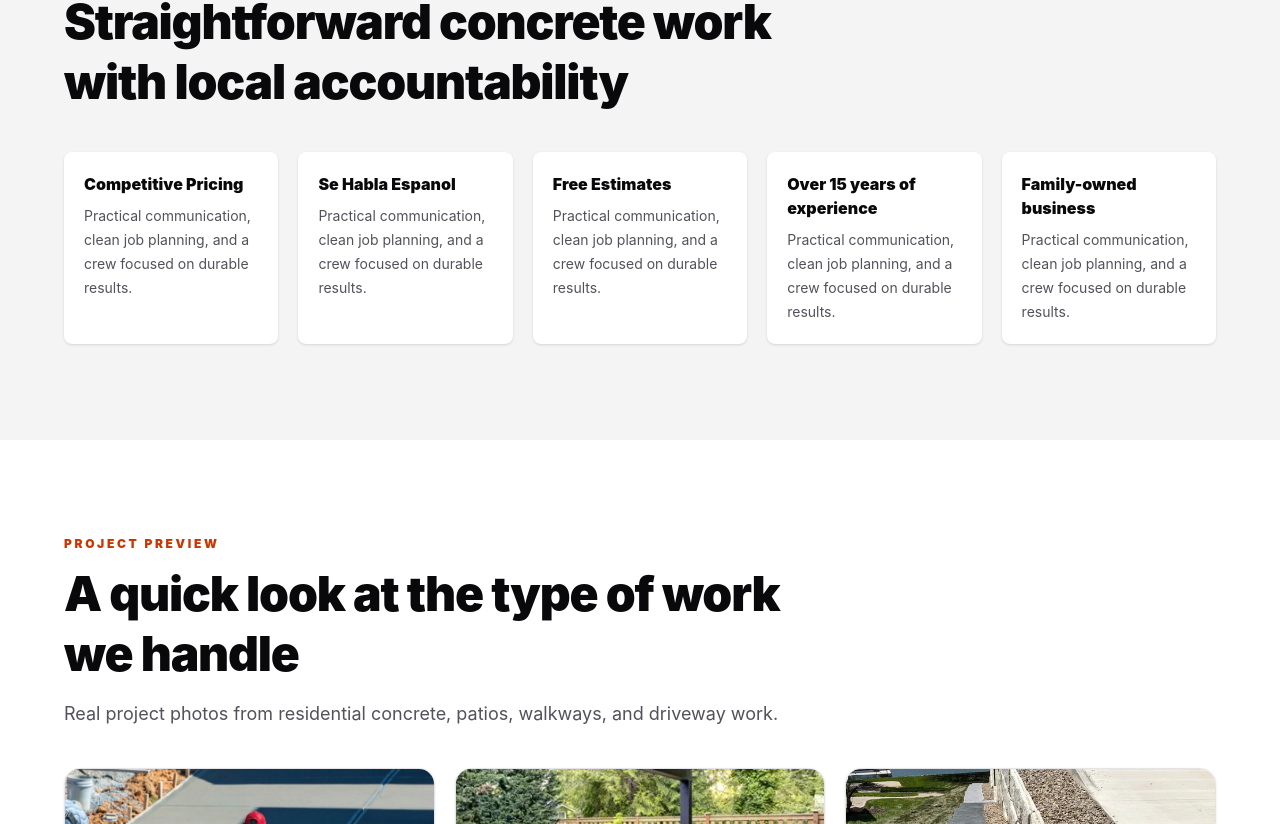
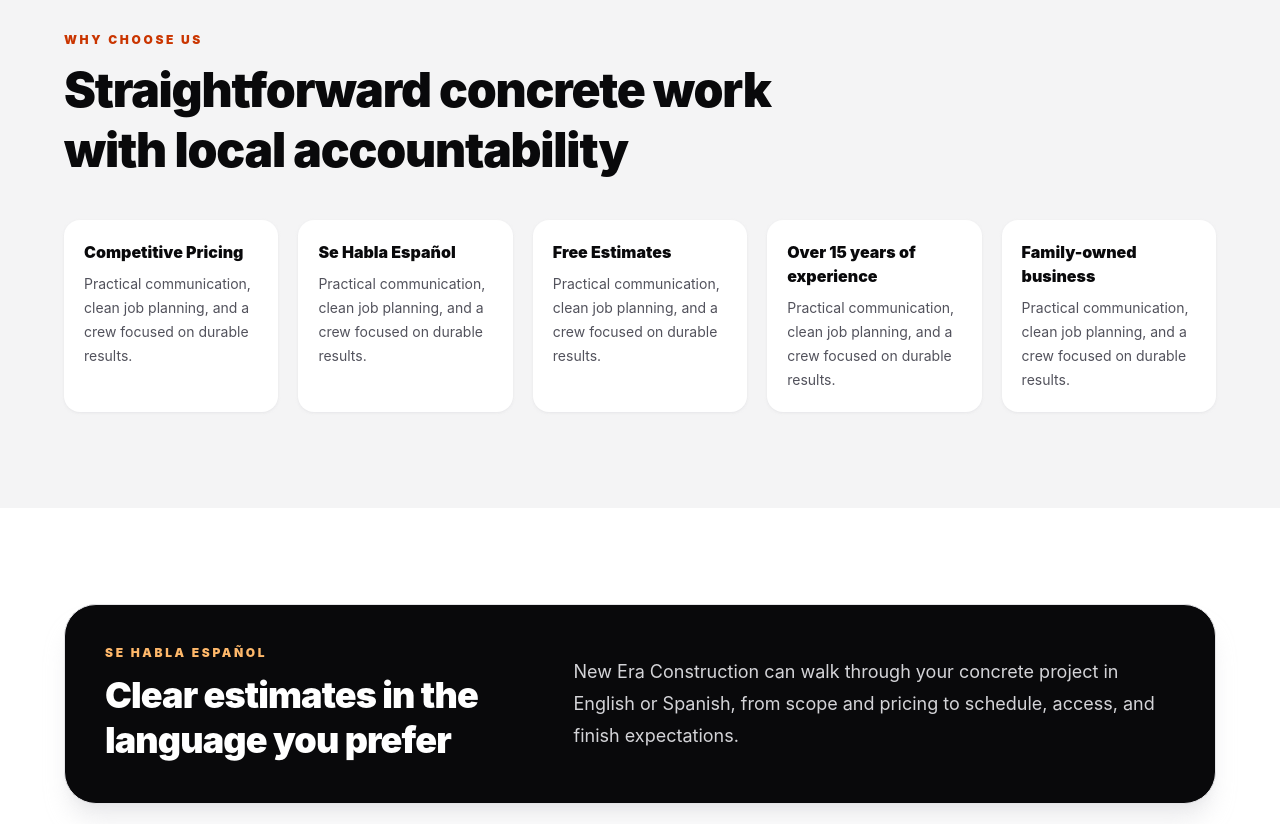
Before and after one commit to moisesdelvallegarcia/new-era-website, a React (Vite) app: page / in a window 1280 px wide. Shown: the part 1976-2800 px from the top of the page. Built offline with nearby package versions, Linux system fonts and the light colour scheme.

Commit message:
Highlight Spanish-speaking service

```diff
--- a/src/components/Hero.jsx
+++ b/src/components/Hero.jsx
@@ -16,6 +16,10 @@ function Hero() {
           <p className="mb-5 text-xs font-black uppercase tracking-[0.24em] text-orange-300">
             {businessInfo.location}
           </p>
+          <div className="mb-5 inline-flex flex-wrap items-center gap-2 rounded-full border border-white/10 bg-white/10 px-4 py-2 text-sm font-bold text-white backdrop-blur">
+            <span className="h-2 w-2 rounded-full bg-orange-400" />
+            English and Spanish estimates available
+          </div>
           <h1 className="max-w-4xl text-4xl font-black leading-[0.96] tracking-tight sm:text-6xl lg:text-7xl">
             Concrete Contractors Serving the Greater Des Moines Metro Area
           </h1>
--- a/src/components/Navbar.jsx
+++ b/src/components/Navbar.jsx
@@ -52,6 +52,9 @@ function Navbar() {
         </div>
 
         <div className="hidden items-center gap-3 lg:flex">
+          <span className="rounded-full border border-orange-200 bg-orange-50 px-4 py-2 text-sm font-black text-orange-800">
+            Se Habla Español
+          </span>
           <a
             href={businessInfo.phoneHref}
             className="rounded-full border border-zinc-200 bg-white/70 px-5 py-2.5 text-sm font-bold text-zinc-900 transition hover:border-zinc-400 hover:bg-white focus-visible:border-zinc-400"
@@ -96,6 +99,9 @@ function Navbar() {
             >
               Call {businessInfo.phone}
             </a>
+            <span className="rounded-full border border-orange-200 bg-orange-50 px-4 py-3 text-center text-sm font-black text-orange-800">
+              Se Habla Español
+            </span>
           </div>
         </div>
       )}
--- a/src/data/businessInfo.js
+++ b/src/data/businessInfo.js
@@ -7,7 +7,7 @@ export const businessInfo = {
   logo: '/media/logo/new-era-logo.webp',
   highlights: [
     'Competitive Pricing',
-    'Se Habla Espanol',
+    'Se Habla Español',
     'Free Estimates',
     'Over 15 years of experience',
     'Family-owned business',
--- a/src/pages/Home.jsx
+++ b/src/pages/Home.jsx
@@ -36,13 +36,30 @@ function Home() {
       <Section className="bg-zinc-100" eyebrow="Why choose us" title="Straightforward concrete work with local accountability">
         <div className="grid gap-5 md:grid-cols-5">
           {businessInfo.highlights.map((item) => (
-            <div key={item} className="rounded-lg bg-white p-5 shadow-sm">
+            <div key={item} className="rounded-2xl bg-white p-5 shadow-sm shadow-zinc-200/70">
               <h3 className="font-black text-zinc-950">{item}</h3>
               <p className="mt-2 text-sm leading-6 text-zinc-600">
                 Practical communication, clean job planning, and a crew focused on durable results.
               </p>
             </div>
           ))}
+        </div>
+      </Section>
+
+      <Section className="bg-white">
+        <div className="grid gap-6 rounded-[2rem] border border-zinc-200 bg-zinc-950 p-7 text-white shadow-xl shadow-zinc-200/70 lg:grid-cols-[0.85fr_1.15fr] lg:items-center lg:p-10">
+          <div>
+            <p className="text-xs font-black uppercase tracking-[0.22em] text-orange-300">
+              Se Habla Español
+            </p>
+            <h2 className="mt-3 text-3xl font-black leading-tight tracking-tight sm:text-4xl">
+              Clear estimates in the language you prefer
+            </h2>
+          </div>
+          <p className="text-lg leading-8 text-zinc-300">
+            New Era Construction can walk through your concrete project in English or Spanish,
+            from scope and pricing to schedule, access, and finish expectations.
+          </p>
         </div>
       </Section>
 
```
